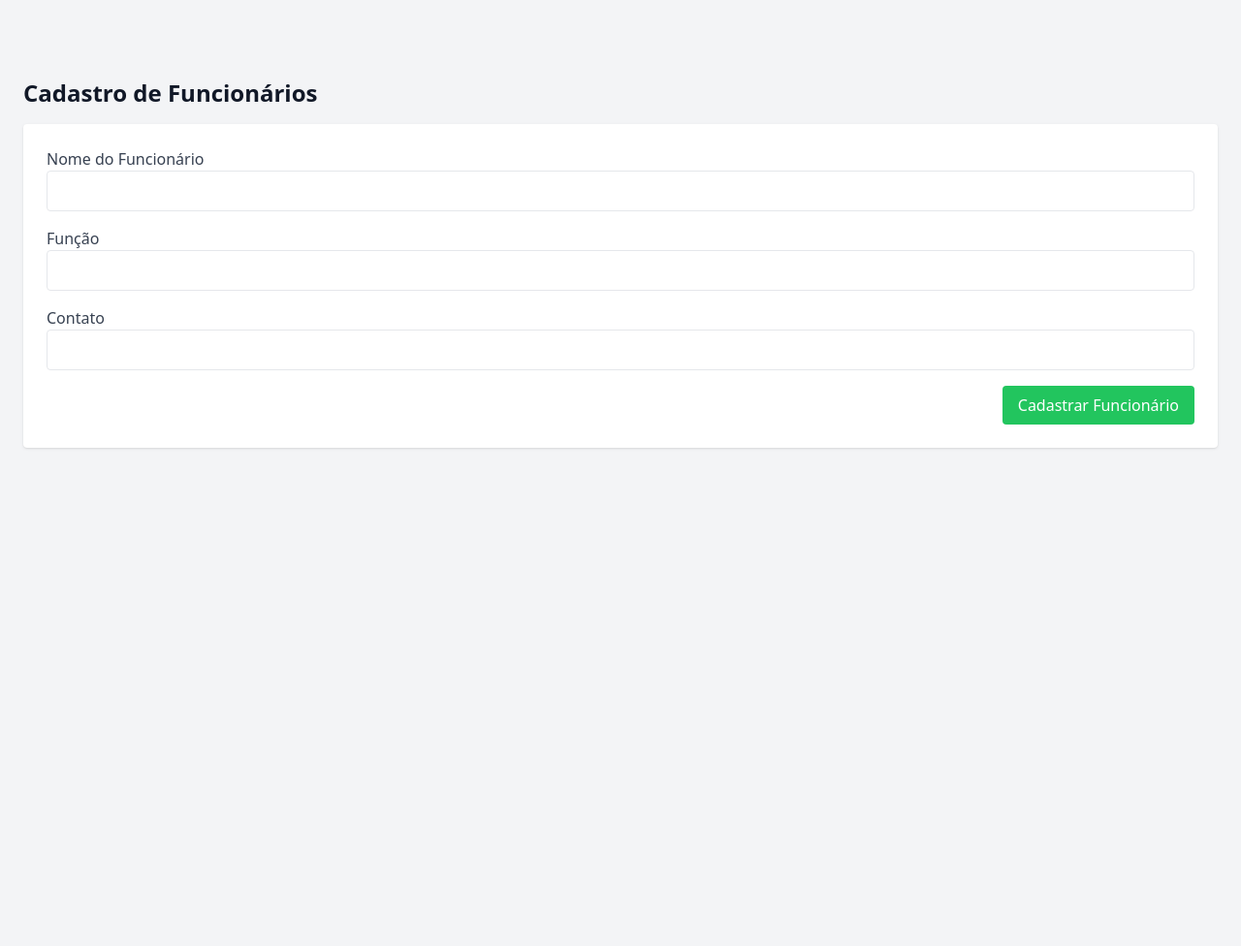
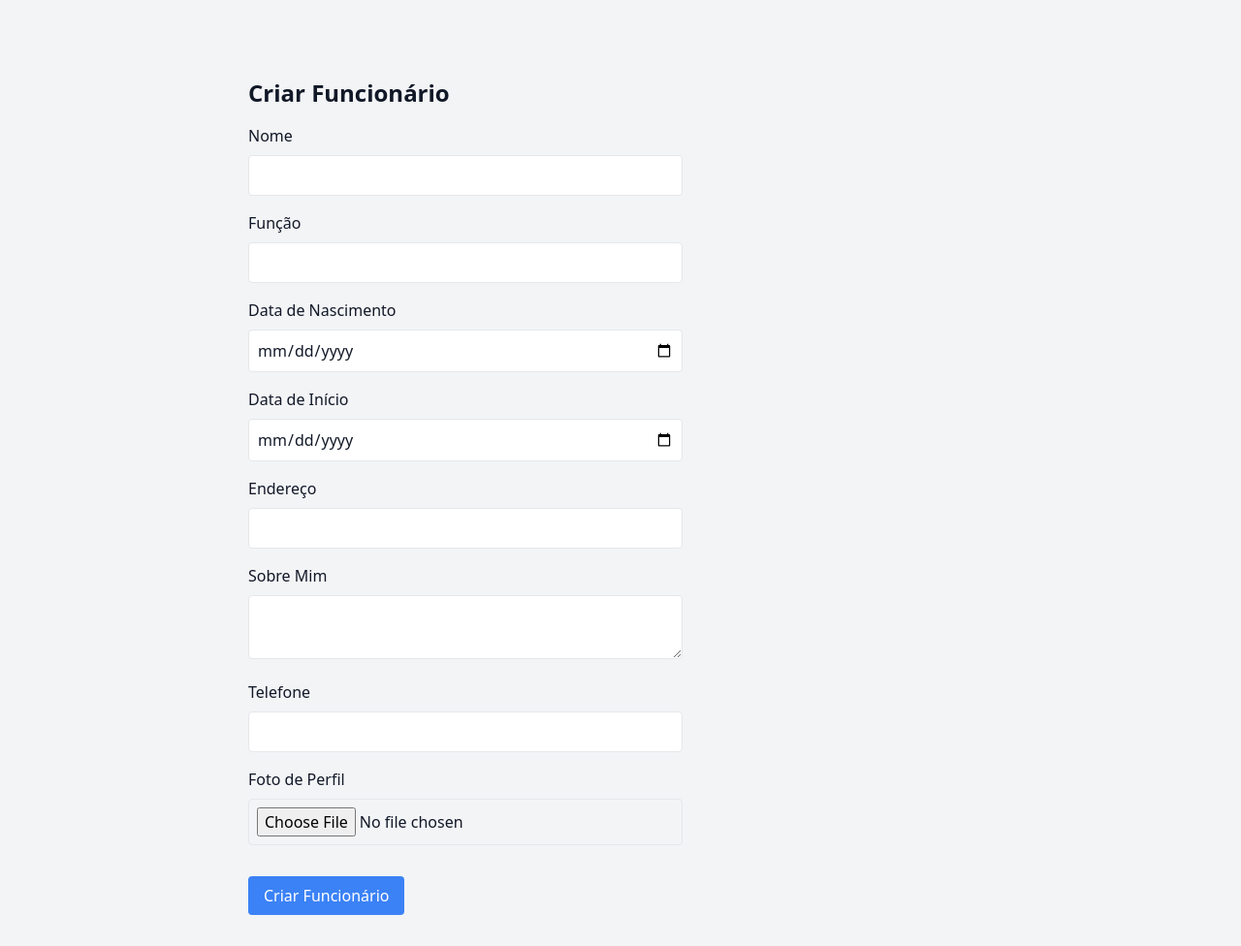
Before and after one commit to PabloResende/ams-malergeschaft, a PHP site: page /ams-malergeschaft/app/views/employees/index.php in a window 1280 px wide. Shown: the whole page at 97% size. Before the commit the page ends 463 px from the top, so only its background shows below. Run offline with PHP 8.4, Linux system fonts and the light colour scheme; some libraries are stand-ins or nearby versions.

Commit message:
nova página de cadastro de profissionais

```diff
--- a/app/lang/pt.php
+++ b/app/lang/pt.php
@@ -77,11 +77,17 @@ return [
     // Página dos Funcionários
     // ---------------------------
     'employees_list' => 'Lista de Funcionários',
-    'create_employee' => 'Criar Novo Funcionário',
+    'create_employee' => 'Criar Funcionário',
     'edit_employee' => 'Editar Funcionário',
     'delete_employee' => 'Excluir Funcionário',
-    'employee_name' => 'Nome do Funcionário',
-    'employee_email' => 'E-mail do Funcionário',
+    'name' => 'Nome',
+    'role' => 'Função',
+    'birth_date' => 'Data de Nascimento',
+    'start_date' => 'Data de Início',
+    'address' => 'Endereço',
+    'about_me' => 'Sobre Mim',
+    'phone' => 'Telefone',
+    'profile_picture' => 'Foto de Perfil',
 
     // ---------------------------
     // Genérico
--- a/app/views/employees/index.php
+++ b/app/views/employees/index.php
@@ -1,25 +1,62 @@
-<?php
-require __DIR__ . '/../layout/header.php';
-?>
-<div class="container mx-auto p-6 pt-20">
-    <h1 class="text-2xl font-bold mb-4">Cadastro de Funcionários</h1>
-    <form action="<?= $baseUrl ?>/employees/create" method="POST" class="bg-white p-6 rounded shadow space-y-4">
+<?php require __DIR__ . '/../layout/header.php'; ?>
+
+<div class="ml-56 pt-20 p-8 max-w-lg mx-auto">
+    <h1 class="text-2xl font-bold mb-4"><?= $langText['create_employee'] ?? 'Create Employee' ?></h1>
+    <form action="<?= $baseUrl ?>/employees/store" method="POST" enctype="multipart/form-data" class="space-y-4">
+
         <div>
-            <label class="block text-gray-700 font-medium">Nome do Funcionário</label>
-            <input type="text" name="employee_name" class="w-full px-3 py-2 border rounded focus:outline-none focus:ring focus:ring-blue-300" required>
+            <label class="block mb-2 font-medium"><?= $langText['name'] ?? 'Name' ?></label>
+            <input type="text" name="name" required class="w-full border p-2 rounded focus:outline-none focus:ring focus:ring-blue-300">
         </div>
+
         <div>
-            <label class="block text-gray-700 font-medium">Função</label>
-            <input type="text" name="employee_role" class="w-full px-3 py-2 border rounded focus:outline-none focus:ring focus:ring-blue-300" required>
+            <label class="block mb-2 font-medium"><?= $langText['role'] ?? 'Role' ?></label>
+            <input type="text" name="role" required class="w-full border p-2 rounded focus:outline-none focus:ring focus:ring-blue-300">
         </div>
+
         <div>
-            <label class="block text-gray-700 font-medium">Contato</label>
-            <input type="text" name="employee_contact" class="w-full px-3 py-2 border rounded focus:outline-none focus:ring focus:ring-blue-300">
+            <label class="block mb-2 font-medium"><?= $langText['birth_date'] ?? 'Birth Date' ?></label>
+            <input type="date" name="birth_date" required class="w-full border p-2 rounded focus:outline-none focus:ring focus:ring-blue-300">
         </div>
-        <div class="flex justify-end">
-            <button type="submit" class="bg-green-500 text-white px-4 py-2 rounded hover:bg-green-600 transition-colors">
-                Cadastrar Funcionário
+
+        <div>
+            <label class="block mb-2 font-medium"><?= $langText['start_date'] ?? 'Start Date' ?></label>
+            <input type="date" name="start_date" required class="w-full border p-2 rounded focus:outline-none focus:ring focus:ring-blue-300">
+        </div>
+
+        <div>
+            <label class="block mb-2 font-medium"><?= $langText['address'] ?? 'Address' ?></label>
+            <input type="text" name="address" class="w-full border p-2 rounded focus:outline-none focus:ring focus:ring-blue-300">
+        </div>
+
+        <div>
+            <label class="block mb-2 font-medium"><?= $langText['about_me'] ?? 'About Me' ?></label>
+            <textarea name="about" class="w-full border p-2 rounded focus:outline-none focus:ring focus:ring-blue-300"></textarea>
+        </div>
+
+        <div>
+            <label class="block mb-2 font-medium"><?= $langText['phone'] ?? 'Phone' ?></label>
+            <input type="text" name="phone" class="w-full border p-2 rounded focus:outline-none focus:ring focus:ring-blue-300">
+        </div>
+
+        <div>
+            <label class="block mb-2 font-medium"><?= $langText['profile_picture'] ?? 'Profile Picture' ?></label>
+            <input type="file" name="profile_picture" class="w-full border p-2 rounded focus:outline-none focus:ring focus:ring-blue-300">
+        </div>
+
+        <div>
+            <button type="submit" class="mt-4 bg-blue-500 text-white px-4 py-2 rounded hover:bg-blue-600 transition-colors">
+                <?= $langText['create_employee'] ?? 'Create Employee' ?>
             </button>
         </div>
     </form>
 </div>
+
+<script>
+document.addEventListener("DOMContentLoaded", function() {
+    const phone = document.getElementById('phone');
+    phone.addEventListener("input", function() {
+        this.value = this.value.replace(/\D/g, "").replace(/^(\d{2})(\d)/g, "($1) $2").replace(/(\d{5})(\d)/, "$1-$2");
+    });
+});
+</script>
```
Also changed, not shown: app/lang/de.php (+8 -5 lines), app/lang/en.php (+9 -3 lines), app/lang/fr.php (+12 -6 lines), app/views/create_project/create.php (+32 -13 lines), config/Sql.sql (renamed from mvp_db.sql, +7 -0 lines).
